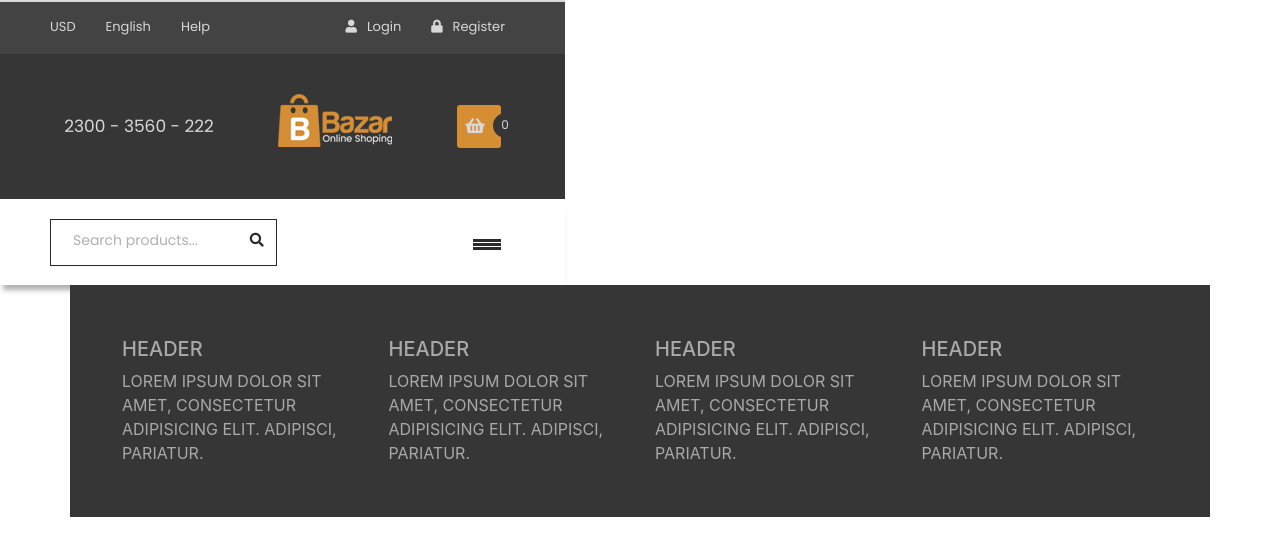
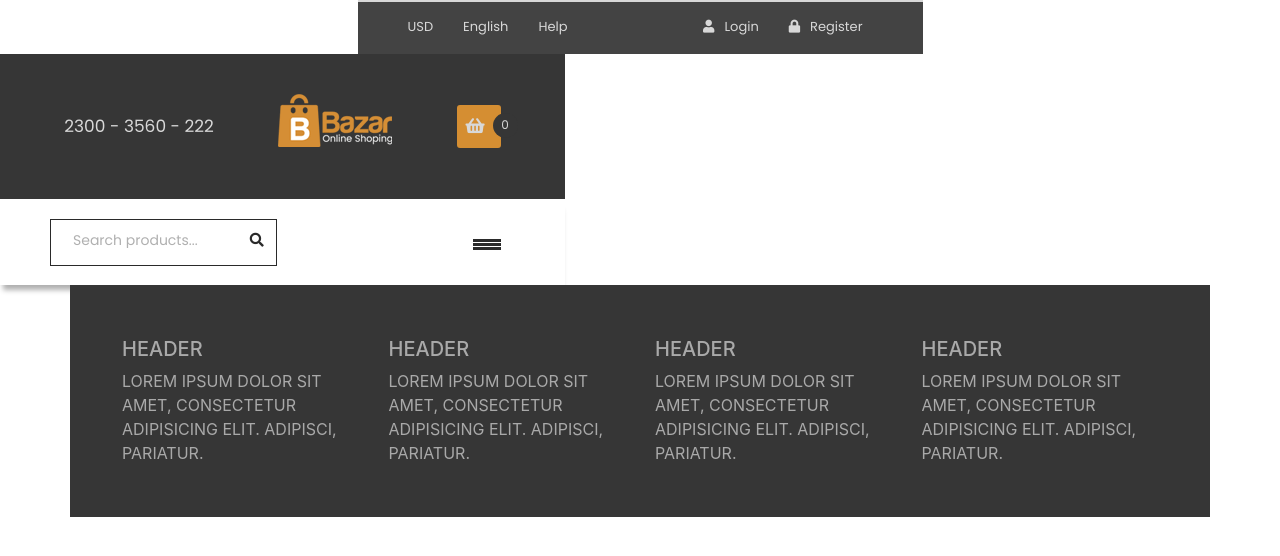
Before and after one commit to Pashmet/Pashmet.github.io, a website: page src/index.html in a window 1280 px wide. Drawn offline with nearby package versions, Linux system fonts and the light colour scheme; files that its build step writes are made by us from their sources.

Commit message:
add main-container

```diff
--- a/src/index.html
+++ b/src/index.html
@@ -16,10 +16,12 @@
     <title>Bootstrap</title>
 </head>
 <body>
+<div class="main-container">
 //= nav.html
 //= header.html
 //= top-menu.html
 //= footer.html
+</div>
     <script src="js/main.js"></script>
 </body>
 </html>
--- a/src/scss/_style-nav.scss
+++ b/src/scss/_style-nav.scss
@@ -13,7 +13,7 @@ a {
   border-top: 2px solid #D8D8D8;
   font-size: 13px;
   font-family: poppins, sans-serif;
-
+  margin: 0 auto;
 }
 
 .nav_menu-left {
--- a/src/scss/style.scss
+++ b/src/scss/style.scss
@@ -1,3 +1,6 @@
+.main-container {
+  margin: 0 auto;
+}
 @import "style-nav";
 @import "style-header";
 @import "style-top-menu";
```
Also changed, not shown: dist/css/style.css, dist/index.html.
